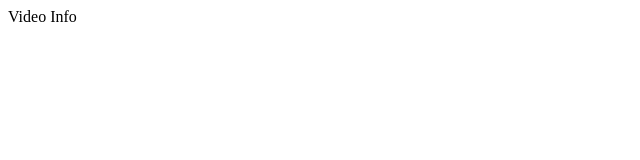
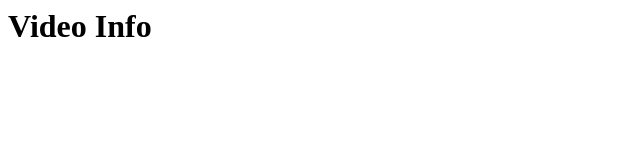
Before and after one commit to chasmad/videoinfo, an Electron app: page index.html in a window 1280 px wide. Shown: the whole page, without its empty margins (0-640 px from the left). Drawn offline with Linux system fonts and the light colour scheme.

Commit message:
add index.js and index.html

```diff
--- a/index.html
+++ b/index.html
@@ -1,4 +1,4 @@
 <head></head>
 <body>
-   Video Info
+   <h1>Video Info</h1>
 </body>
```
